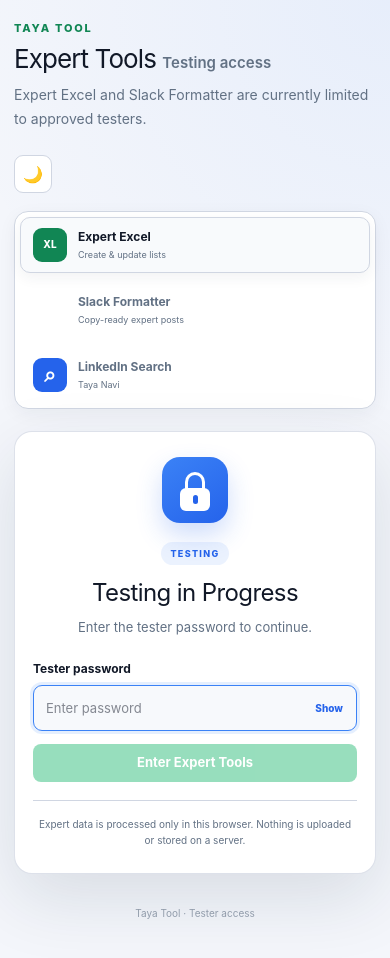
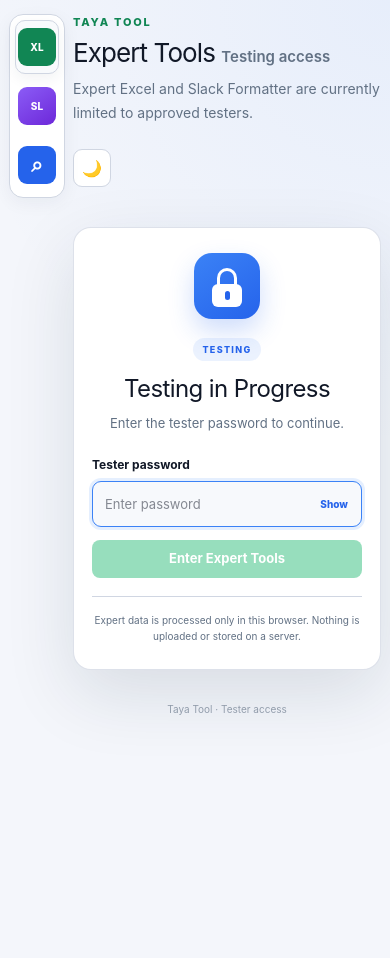
Before and after one commit to tayakaki0315/Taya-Tool, a Next.js app: page / in a window 390 px wide. Shown: the top 958 px of the page. After the commit the page ends 844 px from the top, so only its background shows below. Built offline with nearby package versions, Linux system fonts and the light colour scheme.

Commit message:
Move Taya tools into responsive sidebar

```diff
--- a/app/globals.css
+++ b/app/globals.css
@@ -72,8 +72,17 @@
 }
 
 .container {
-  width: min(1100px, 100%);
+  display: grid;
+  width: min(1360px, 100%);
   margin: 0 auto;
+  grid-template-columns: 214px minmax(0, 1fr);
+  column-gap: 24px;
+  align-items: start;
+}
+
+.container > :not(.tool-switcher) {
+  min-width: 0;
+  grid-column: 2;
 }
 
 .topbar {
@@ -298,11 +307,15 @@
 }
 
 .tool-switcher {
-  display: grid;
-  grid-template-columns: repeat(2, minmax(0, 1fr));
+  position: sticky;
+  top: 30px;
+  display: grid;
+  grid-column: 1;
+  grid-row: 1 / span 100;
+  grid-template-columns: 1fr;
   gap: 9px;
-  margin-bottom: 18px;
-  padding: 5px;
+  margin: 0;
+  padding: 7px;
   border: 1px solid var(--border);
   border-radius: 14px;
   background: var(--card);
@@ -376,6 +389,128 @@
 .tool-switcher-icon.search {
   background: var(--blue-dark);
   font-size: 21px;
+}
+
+.tool-switcher-icon.slack {
+  background: linear-gradient(145deg, #8b5cf6, #6d28d9);
+}
+
+.slack-raw-input {
+  min-height: 300px;
+}
+
+.slack-expert-list {
+  display: grid;
+  gap: 18px;
+}
+
+.slack-expert-card {
+  overflow: hidden;
+  border: 1px solid var(--border);
+  border-radius: 14px;
+  background: var(--card);
+}
+
+.slack-expert-toolbar {
+  display: flex;
+  align-items: center;
+  justify-content: space-between;
+  gap: 16px;
+  padding: 12px 14px;
+  border-bottom: 1px solid var(--border);
+  background: var(--card-soft);
+}
+
+.slack-expert-toolbar > div {
+  display: grid;
+  min-width: 0;
+  gap: 3px;
+}
+
+.slack-expert-toolbar strong,
+.slack-expert-toolbar small {
+  overflow: hidden;
+  text-overflow: ellipsis;
+  white-space: nowrap;
+}
+
+.slack-expert-toolbar strong {
+  font-size: 13px;
+}
+
+.slack-expert-toolbar small {
+  color: var(--muted);
+  font-size: 10px;
+}
+
+.slack-copy-button {
+  flex: 0 0 auto;
+}
+
+.slack-preview {
+  padding: 19px;
+  color: var(--text);
+  font-size: 14px;
+  line-height: 1.65;
+}
+
+.slack-preview p {
+  margin: 0 0 14px;
+}
+
+.slack-headline {
+  font-size: 15px;
+}
+
+.slack-code-block {
+  overflow-x: auto;
+  margin: 16px 0;
+  padding: 15px;
+  border: 1px solid var(--border);
+  border-radius: 8px;
+  color: var(--text);
+  background: color-mix(in srgb, var(--card-soft) 82%, var(--border));
+  font-family: ui-monospace, SFMono-Regular, Menlo, Monaco, Consolas, "Liberation Mono", monospace;
+  font-size: 12px;
+  line-height: 1.55;
+  white-space: pre-wrap;
+  overflow-wrap: anywhere;
+}
+
+.slack-history,
+.slack-availability {
+  margin: 16px 0;
+}
+
+.slack-history > strong,
+.slack-availability > strong {
+  display: block;
+  margin-bottom: 6px;
+}
+
+.slack-history ul,
+.slack-availability ul {
+  margin: 0;
+  padding-left: 22px;
+}
+
+.slack-history li,
+.slack-availability li {
+  margin: 4px 0;
+}
+
+.slack-availability code {
+  padding: 2px 5px;
+  border: 1px solid color-mix(in srgb, var(--red) 22%, var(--border));
+  border-radius: 4px;
+  color: #d7194f;
+  background: color-mix(in srgb, var(--red) 5%, var(--card));
+  font-family: ui-monospace, SFMono-Regular, Menlo, Monaco, Consolas, monospace;
+  font-size: 12px;
+}
+
+.slack-fee {
+  margin-bottom: 0 !important;
 }
 
 .privacy-note {
@@ -1698,6 +1833,31 @@
     padding: 20px 14px;
   }
 
+  .container {
+    grid-template-columns: 70px minmax(0, 1fr);
+    column-gap: 12px;
+  }
+
+  .tool-switcher {
+    top: 20px;
+    gap: 7px;
+    padding: 6px;
+  }
+
+  .tool-switcher > button {
+    justify-content: center;
+    padding: 9px 6px;
+  }
+
+  .tool-switcher > button > span:last-child {
+    display: none;
+  }
+
+  .tool-switcher-icon {
+    width: 40px;
+    height: 40px;
+  }
+
   .topbar,
   .section-heading {
     flex-direction: column;
@@ -1805,6 +1965,15 @@
 }
 
 @media (max-width: 500px) {
+  .app-shell {
+    padding: 14px 9px;
+  }
+
+  .container {
+    grid-template-columns: 56px minmax(0, 1fr);
+    column-gap: 8px;
+  }
+
   .card {
     padding: 17px;
   }
@@ -1819,7 +1988,31 @@
   }
 
   .tool-switcher {
-    grid-template-columns: 1fr;
+    top: 14px;
+    gap: 5px;
+    padding: 5px;
+  }
+
+  .tool-switcher > button {
+    padding: 7px 3px;
+  }
+
+  .tool-switcher-icon {
+    width: 38px;
+    height: 38px;
+  }
+
+  .slack-expert-toolbar {
+    align-items: stretch;
+    flex-direction: column;
+  }
+
+  .slack-copy-button {
+    width: 100%;
+  }
+
+  .slack-preview {
+    padding: 15px;
   }
 
   .navi-history-item {
```
